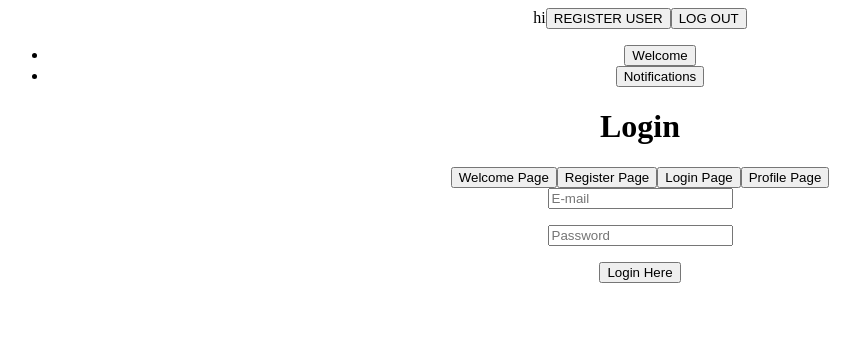
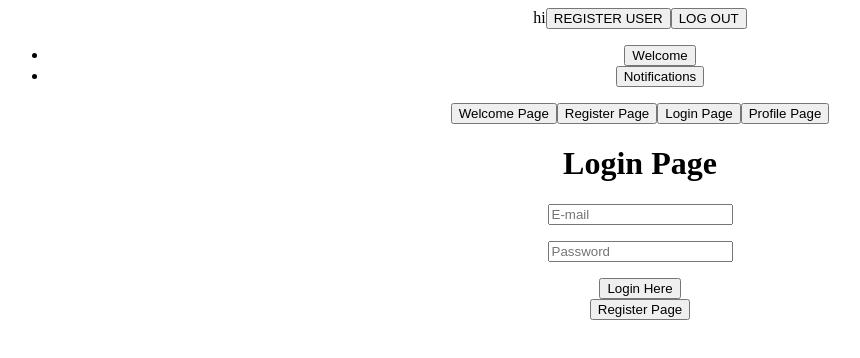
Before and after one commit to BrandonMCarlson/Socialmediauserstory-Front-End, a React (Create React App) app: page /login in a window 1280 px wide. Shown: the top 358 px of the page, without its empty margins (0-860 px from the left). Built offline with nearby package versions, Linux system fonts and the light colour scheme.

Commit message:
Login page rearragened, needs to be styled

```diff
--- a/src/components/pages/Login.jsx
+++ b/src/components/pages/Login.jsx
@@ -4,6 +4,7 @@ import Button from "../Button";
 import useForm from "../../useForm";
 import axios from "axios";
 import jwtDecode from "jwt-decode";
+import {Link} from "react-router-dom";
 
 
 const Login = ({setUser}) => {
@@ -32,8 +33,8 @@ const Login = ({setUser}) => {
 
     return (
         <div>
-            <h1>Login</h1>
             <Button/>
+           <h1>Login Page</h1>
             <form>
                 <input name="email" type="text" onChange={(event)=>handleChange(event)} placeholder="E-mail"/>
                 <p></p>
@@ -42,6 +43,7 @@ const Login = ({setUser}) => {
                 <button type="subbmit" onClick={(event)=>handleSubmit(event)}>Login Here</button>
             </form>
 
+            <Link to="/register"><button>Register Page</button></Link>
         </div>
      );
 }
```
